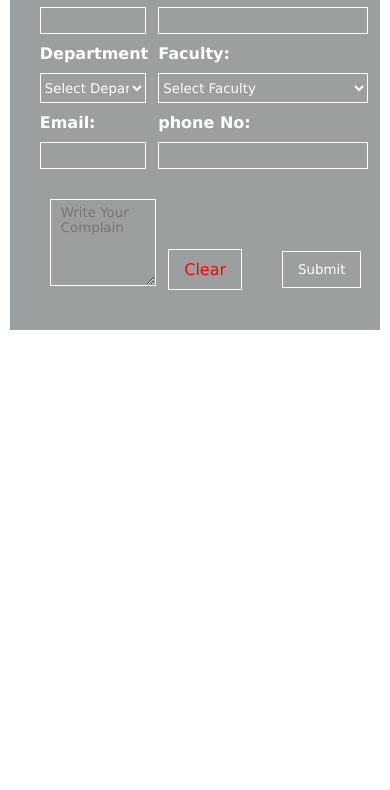
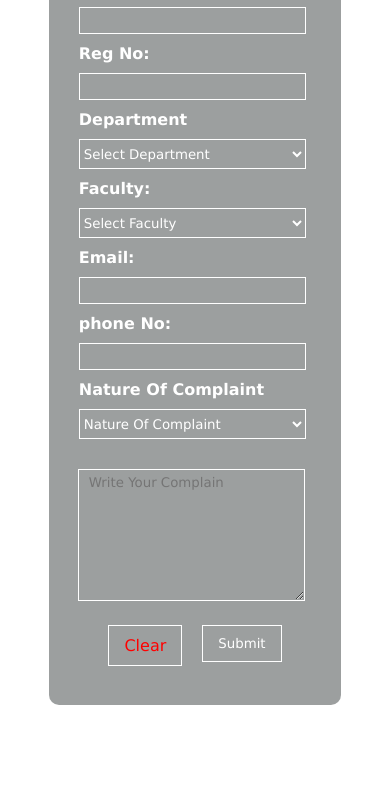
Before and after one commit to HussainAgata/Student-Complaint-Management-System, a plain HTML site: page index.html in a window 390 px wide. Shown: the part 309-1099 px from the top of the page. Before the commit the page ends 844 px from the top, so only its background shows below. Drawn offline with Linux system fonts and the light colour scheme.

Commit message:
initial commit

```diff
--- a/index.html
+++ b/index.html
@@ -72,10 +72,22 @@
                 <input type="tel" id="phone" name="phone" part="[0-9]{10}" required>
                 </div>
 
+                <div>
+                    <label>Nature Of Complaint</label>
+                <select>
+                    <option value="">Nature Of Complaint</option>
+                    <option value="">Departmental Complain</option>
+                    <option value="">Faculty Complain</option>
+                    <option value="">Report Lecturer</option>
+                    <option value="">Others</option>
+                </select>
+                </div>
+
+
                 <!--Text area-->
                 <div class="txt">
                     <label for="message"></label>
-                <textarea name="message" id="message" rows="5" cols="30" placeholder="Write Your Complain"></textarea> <br>
+                <textarea name="message" id="message" rows="8" cols="30" placeholder="Write Your Complain"></textarea> <br>
 
                 </div>
                 <!--btn-->
--- a/style.css
+++ b/style.css
@@ -7,17 +7,19 @@
     font-family: Verdana, Geneva, Tahoma, sans-serif;
 
 }
-
+/*logo*/
 .logo img{
     width: 130px;
     display: flex;
     margin: auto;
 }
+
+/*h3*/
 h3{
     text-align: center;
     font-size: xx-large;
 }
-
+/*all label*/
 label{
     margin-left: 10px;
     font-weight: 600;
@@ -26,6 +28,8 @@ label, h3{
     font-weight: 0;
     color: #fff;
 }
+
+/*all input*/
 input, textarea, select{
     background-color: transparent;
     border: 1px solid #ffffff;
@@ -43,6 +47,7 @@ textarea{
     color: #ffffff;
     padding: 5px 10px;
     margin-top: 20px;
+    margin-left: -1PX;
 }
 
 input{
@@ -58,6 +63,8 @@ option{
 :focus{
     outline: none;
 }
+
+/*container*/
 .container{
     background-image: url(images/bg\ 1.webp);
     background-position: center;
@@ -66,43 +73,61 @@ option{
     padding: 85px 0;
 }
 
-
+/*form-card*/
 .form-card{
     background-color: rgba(63, 68, 68, 0.514);
     width: 50%;
     margin: auto;
-    display: grid;
-    place-items: center;
     padding: 30px 20px;
 }
 
+form{
+    display: grid;
+    grid-template-columns: 1fr 1fr;
+}
+/*button*/
 .btn{
     background-color: transparent;
     color: #fff;
     border: 1px solid #fff;
     align-items: center;
-    margin: 20px;
+    margin: 10px;
     padding: 10px 15px;
+    margin-right: 0PX;
 }
 .btn:hover{
     transform: scale(0.9);
 }
 .button{
-
+    margin-top: -59px;
+    margin-bottom: 20px;
     display: flex;
     justify-content: space-around;
-    align-items: center;
+    align-items: start;
     height: 20px;
-    margin-top: 80px;
 }
-form{
-    display: grid;
-    grid-template-columns: 1fr 1fr;
-}
+/*end*/
 
-@media (max-width:500px){
+
+@media (max-width:600px){
+
     .form-card{
-        width: 95%;
+        width: 75%;
+        border-radius: 10px;
+    }
+
+    form{
+        display: flex;
+    flex-direction: column;
+    }
+    .button{
+        margin-bottom: 20px;
+        margin: auto;
+        margin-bottom: 40px;
+        height: 20px;
+    }
+    .btn{
+        margin: 10px;
     }
 
 }
```
